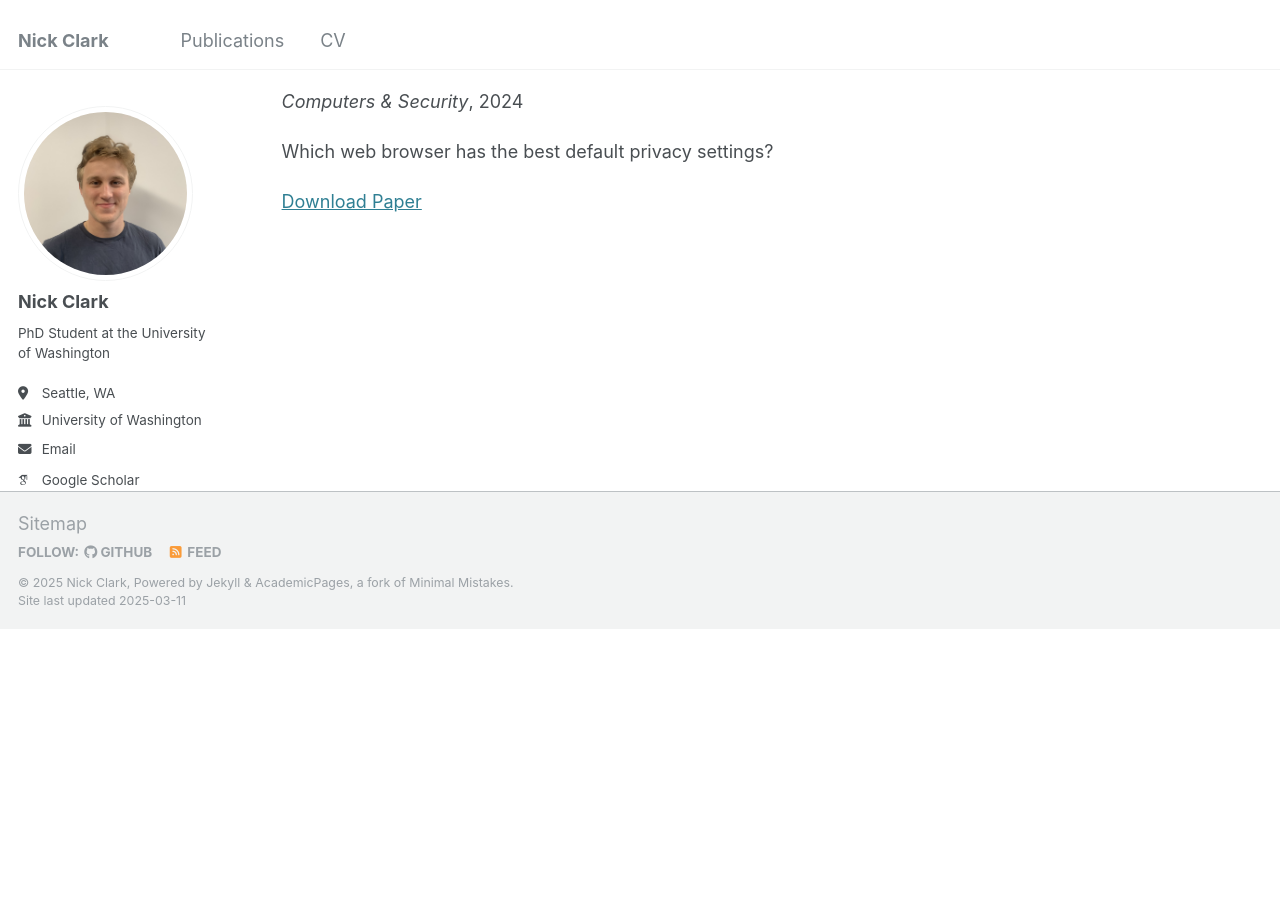
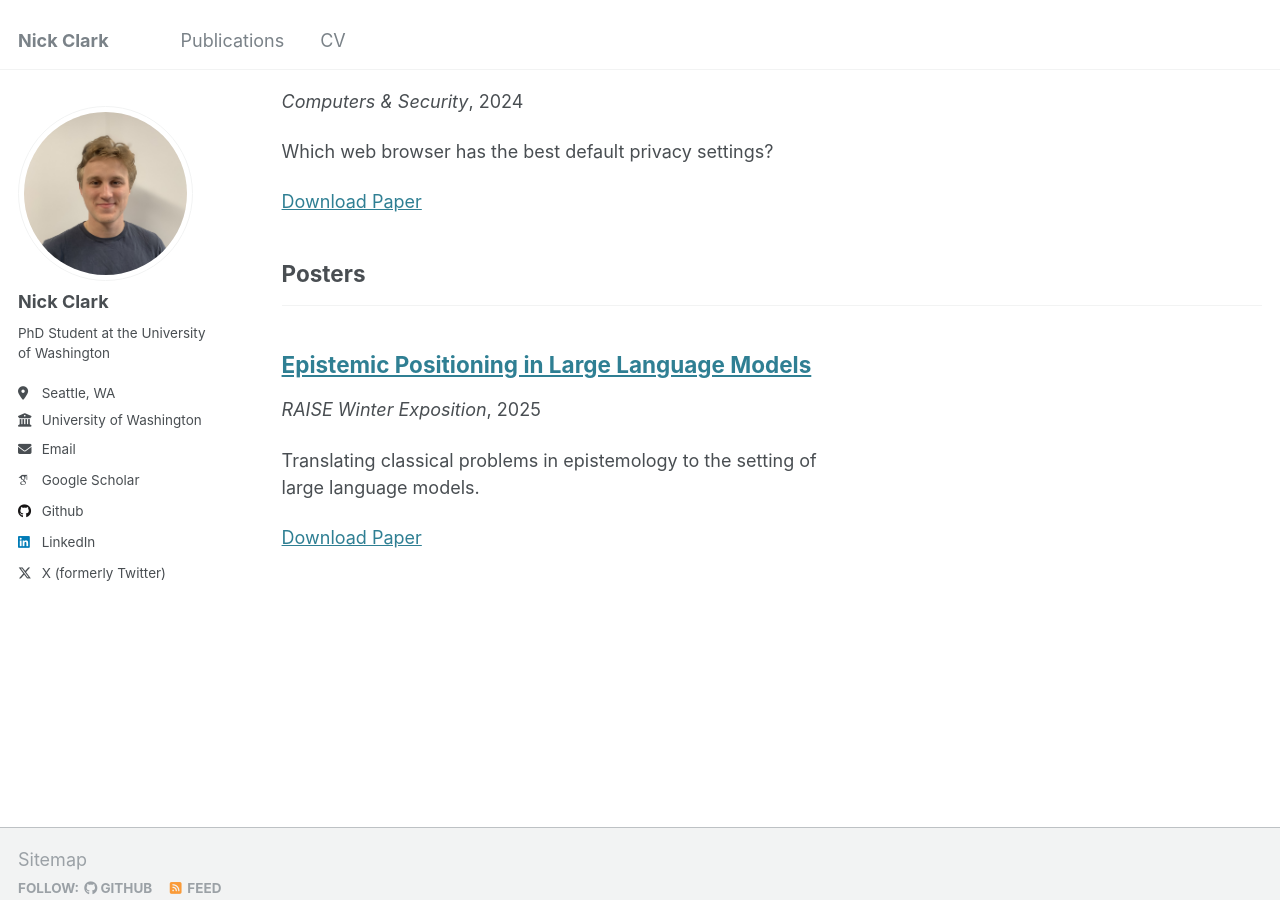
Before and after one commit to nckclrk/batterylake.github.io, a Jekyll site: the page built from _pages/publications.html, in a window 1280 px wide and 900 px high, scrolled down 1175 px. Built offline with Jekyll 4.4.1, drawn with Linux system fonts in a browser that asks for light colours; some web fonts are replaced; before the commit the page ends 1804 px from its top, so only the background shows below that.

Commit message:
Add poster

```diff
--- a/_config.yml
+++ b/_config.yml
@@ -82,6 +82,8 @@ publication_category:
     title: 'Preprints'
   publications:
     title: 'Publications'
+  posters:
+    title: 'Posters'
 
 # Site Settings
 teaser                   :  # filename of teaser fallback teaser image placed in /images/, .e.g. "500x300.png"
--- /dev/null
+++ b/_publications/2025-2-28-epistemic-pos.md
@@ -0,0 +1,11 @@
+---
+title: "Epistemic Positioning in Large Language Models"
+collection: publications
+category: posters
+permalink: /publication/2025-02-epistemic-pos
+venue: 'RAISE Winter Exposition'
+date: 2025-02-28
+excerpt: 'Translating classical problems in epistemology to the setting of large language models.'
+paperurl: '/files/RAISE.png'
+# citation: 'Radivojevic, K., Clark, N., & Brenner, P. (2024). LLMs Among Us: Generative AI Participating in Digital Discourse. Proceedings of the AAAI Symposium Series, 3(1), 209-218. https://doi.org/10.1609/aaaiss.v3i1.31202'
+---
```
Also changed, not shown: files/RAISE.png (added).
